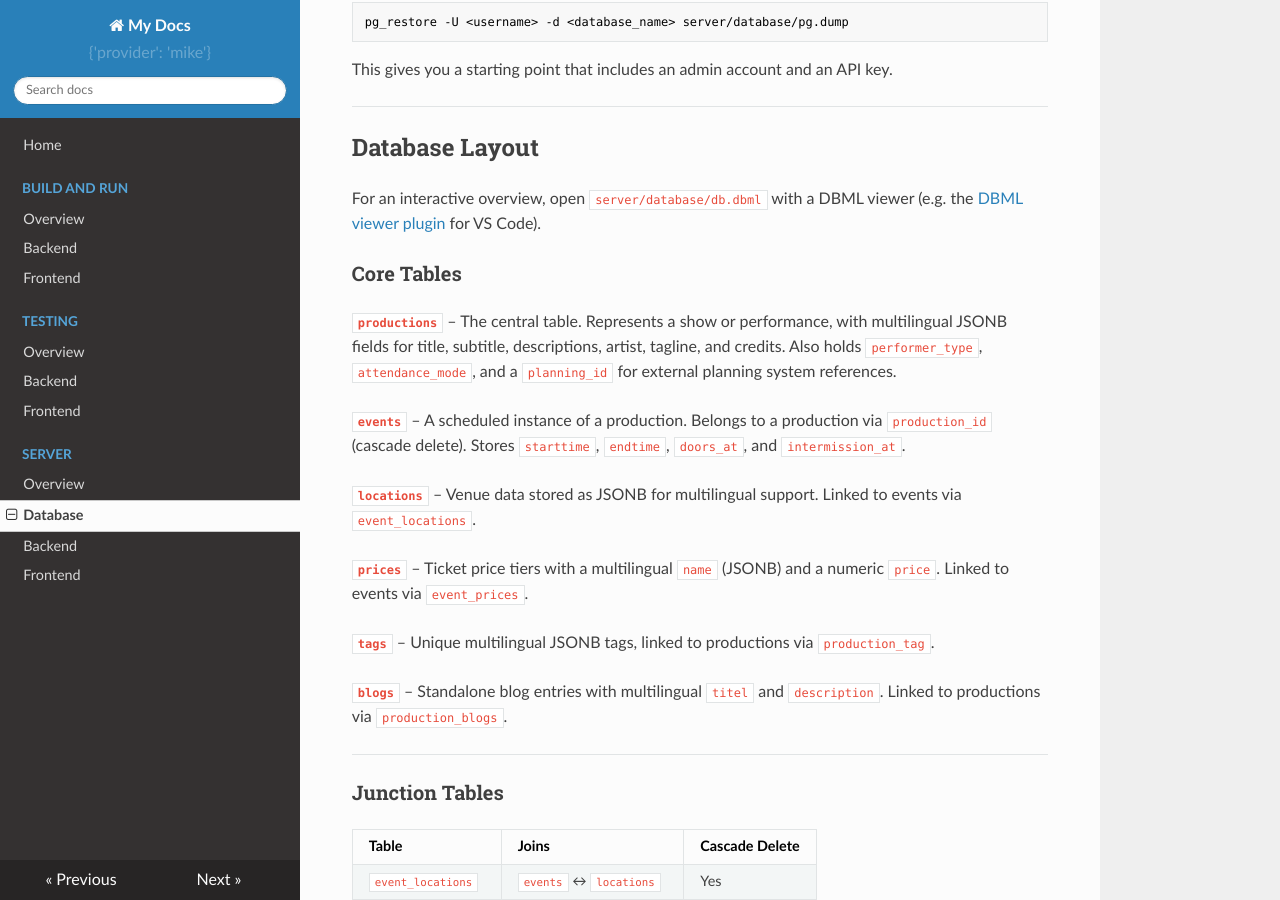
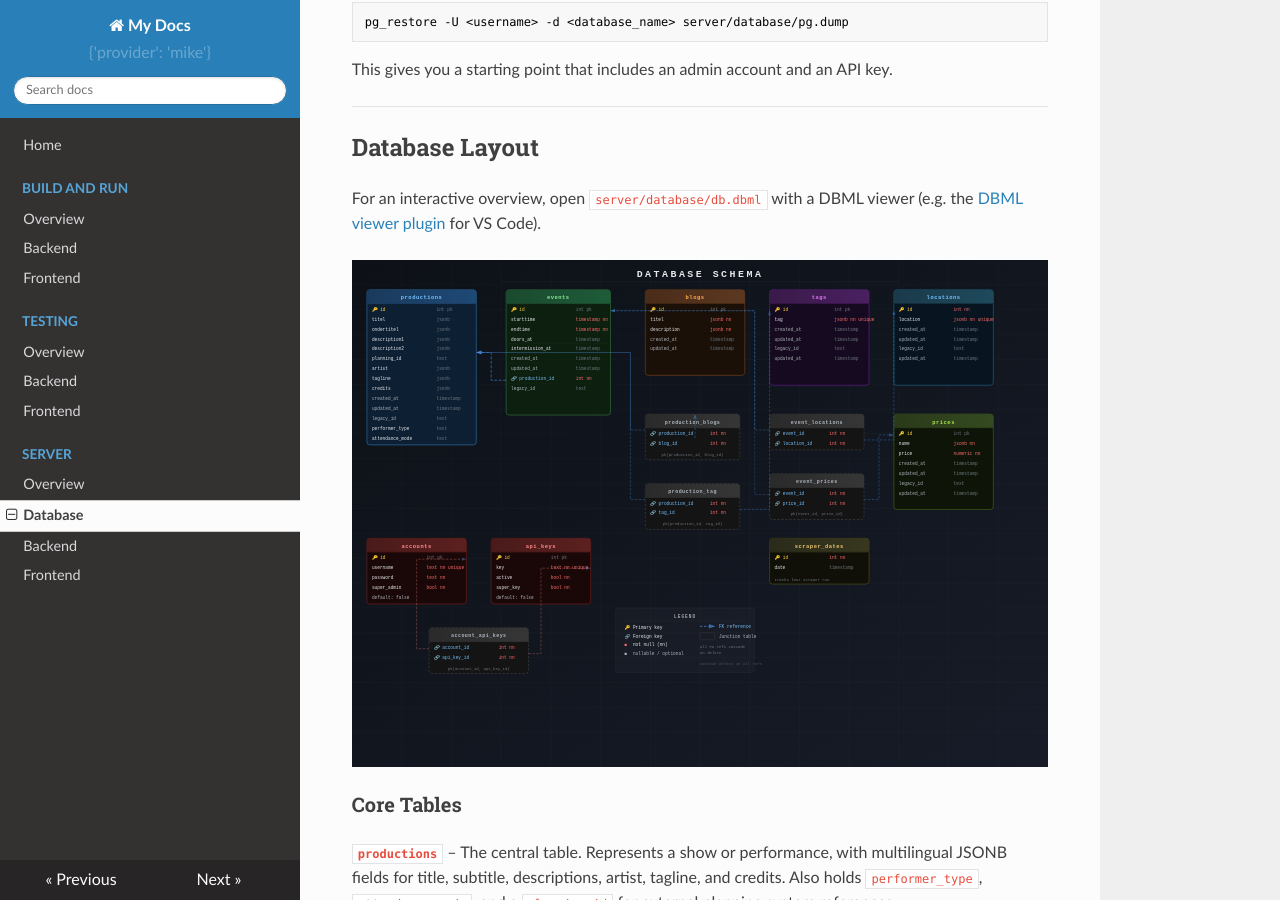
Before and after one commit to SELab-2/viernulvier-4, an MkDocs documentation site: the page built from docs/server/database.md, in a window 1280 px wide and 900 px high, scrolled down 403 px. Built offline with MkDocs 1.6.1, drawn with Linux system fonts in a browser that asks for light colours; nearby versions of some CDN libraries.

Commit message:
add database svg

```diff
--- a/docs/server/database.md
+++ b/docs/server/database.md
@@ -23,6 +23,8 @@ This gives you a starting point that includes an admin account and an API key.
 
 For an interactive overview, open `server/database/db.dbml` with a DBML viewer (e.g.
 the [DBML viewer plugin](https://marketplace.visualstudio.com/items?itemName=matt-meyers.vscode-dbml) for VS Code).
+
+![Database svg](database.svg)
 
 ### Core Tables
 
```
Also changed, not shown: docs/server/database.svg (added).
